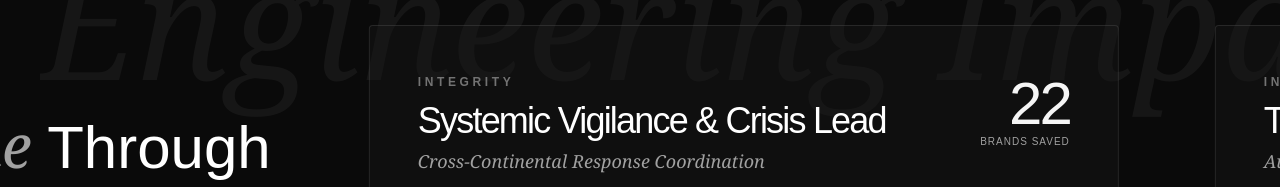
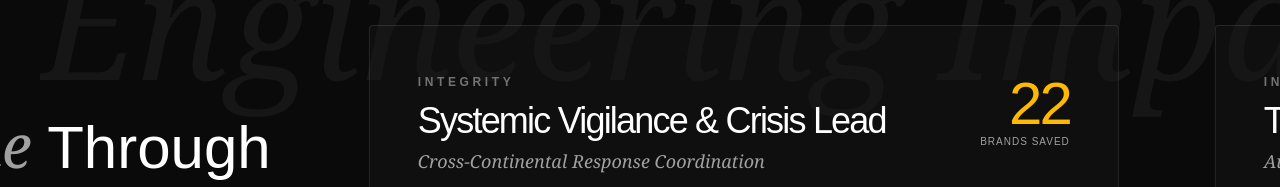
Before and after one commit to yogitamittal93/portfolio, a Next.js app: page / in a window 1280 px wide. Shown: the part 974-1161 px from the top of the page. Built offline with nearby package versions, Linux system fonts and the light colour scheme.

Commit message:
impact font

```diff
--- a/Components/Impact.tsx
+++ b/Components/Impact.tsx
@@ -179,7 +179,7 @@ export default function EngineeringImpact() {
                   <p className="text-neutral-400 font-serif italic mt-1 text-lg">{story.subtitle}</p>
                 </div>
                 <div className="text-right">
-                  <span className="text-6xl font-light text-neutral-100 tracking-tighter">{story.metric.split(' ')[0]}</span>
+                  <span className="text-6xl font-light text-amber-400 tracking-tighter">{story.metric.split(' ')[0]}</span>
                   <p className="text-[10px] text-neutral-400 uppercase tracking-widest">{story.metric.split(' ').slice(1).join(' ')}</p>
                 </div>
               </div>
```
